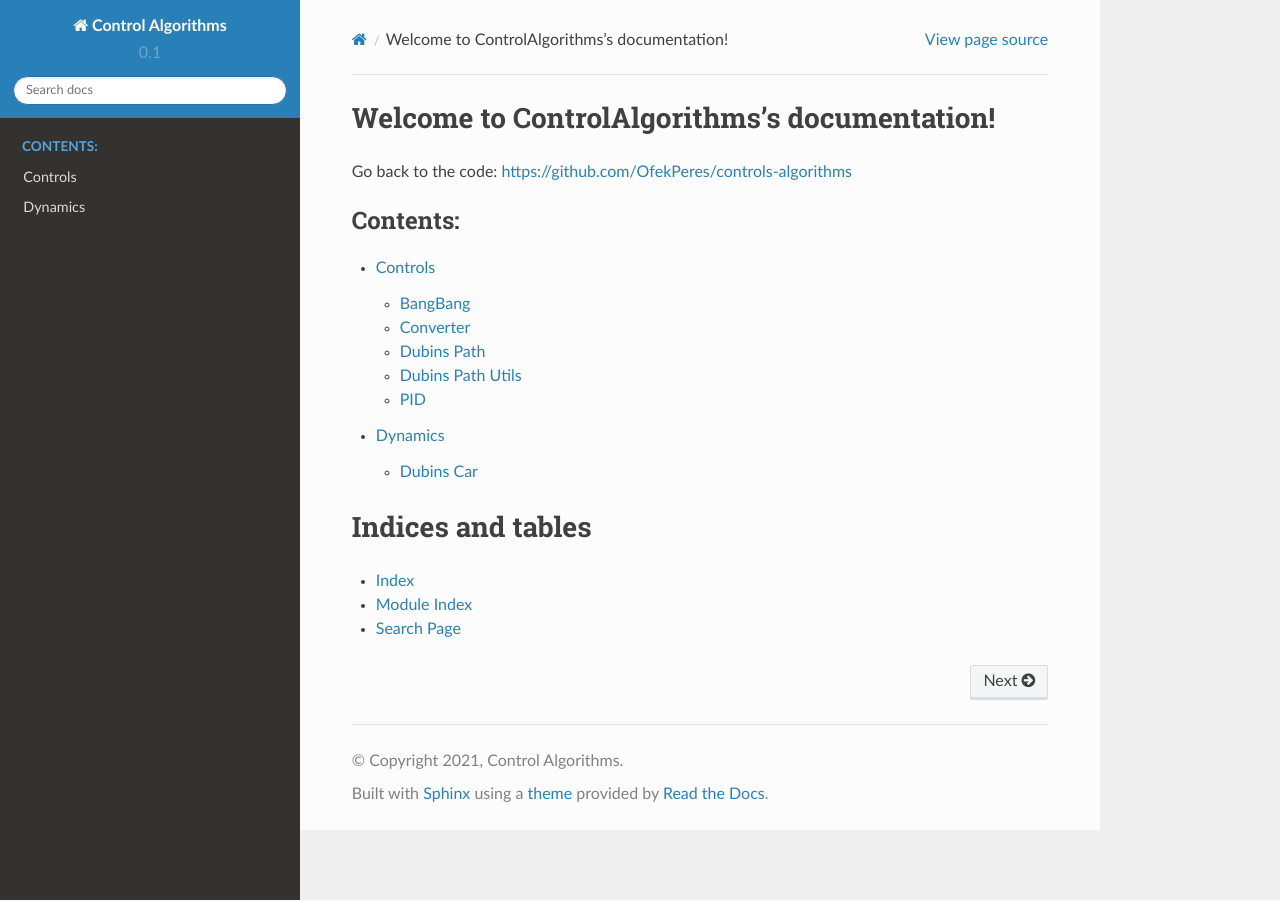
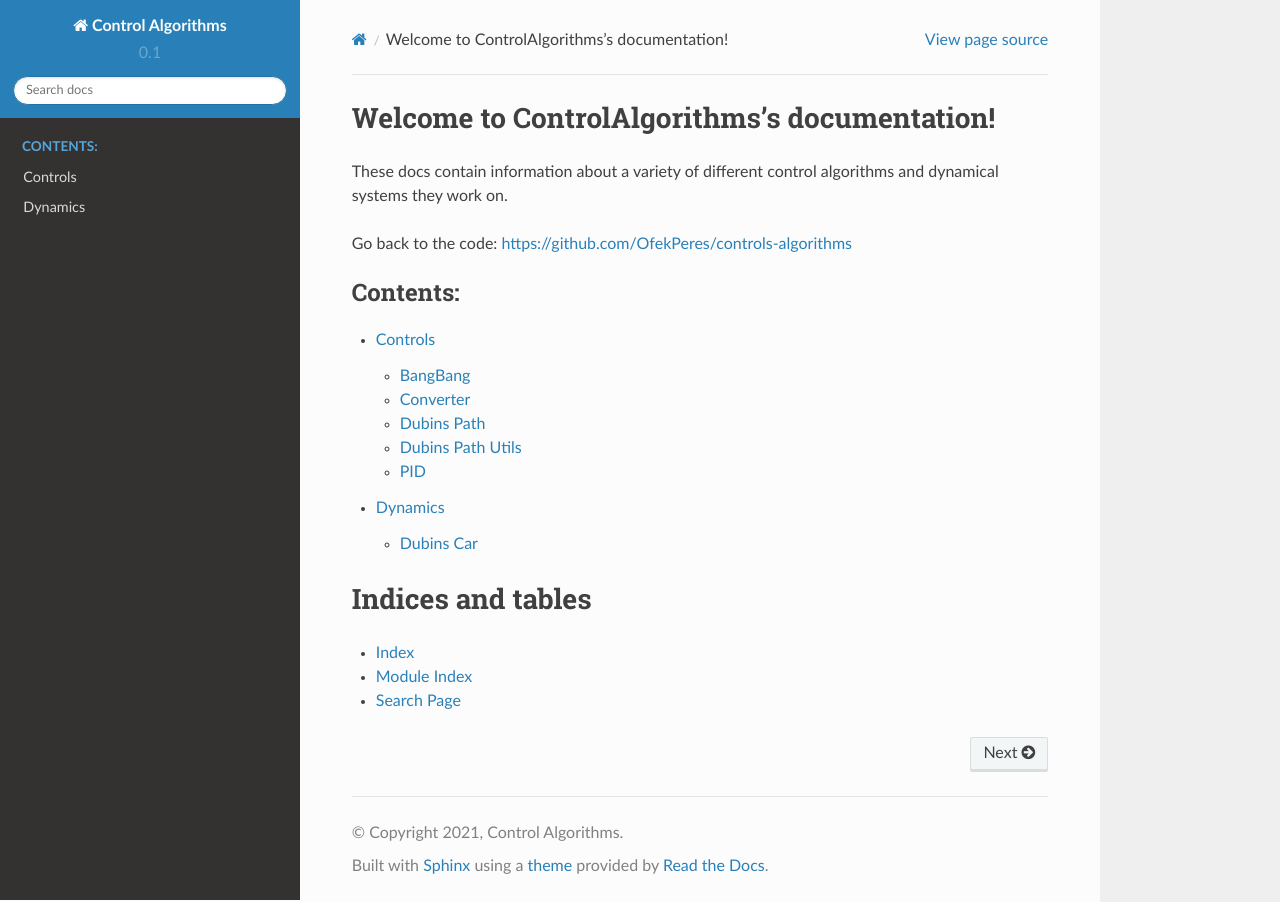
Before and after one commit to OfekPeres/controls-algorithms, a Sphinx documentation site: the page built from docs/index.rst, in a window 1280 px wide. Built offline with Sphinx 7.4.7 and the Read the Docs theme 2.0.0, drawn with Linux system fonts in a browser that asks for light colours.

Commit message:
updated deploy script and the index.rst file

```diff
--- a/docs/index.rst
+++ b/docs/index.rst
@@ -1,5 +1,8 @@
 Welcome to ControlAlgorithms's documentation!
 =============================================
+These docs contain information about a variety of different control algorithms
+and dynamical systems they work on.
+
 Go back to the code: https://github.com/OfekPeres/controls-algorithms
 
 .. toctree::
```
Also changed, not shown: 1 other file.
